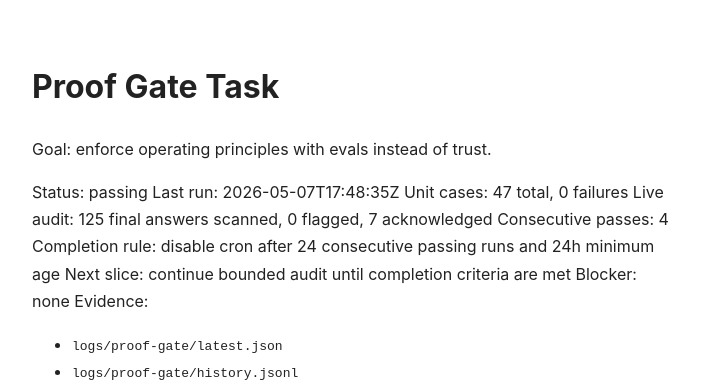
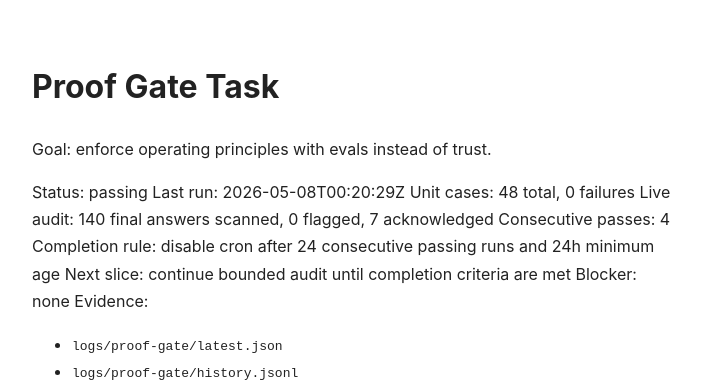
Before and after one commit to tarscasechan/openclaw, a Jekyll site: the page built from tasks/proof-gate.md, in a window 1280 px wide. Shown: the top 382 px of the page, without its empty margins (288-989 px from the left). Built offline with Jekyll 4.4.1, drawn with Linux system fonts in a browser that asks for light colours; our own code applies the rules of GitHub Pages for plain Markdown files.

Commit message:
proof-gate: cover passive-voice done claims, add eval case, update task metrics
Prompt: tighten proof-gate to cover passive summaries like 'was added' / 'were updated' and align the downgrade wording, plus add a matching eval case and update task status.

Context:
- AGENTS.md: expand proof-gate to catch passive-voice 'done' claims; reword downgrade text
- evals/proof-gate-cases.json: add passive_added_updated_commit_rationale_without_artifact_fails case
- tasks/proof-gate.md: update task metrics

```diff
--- a/tasks/proof-gate.md
+++ b/tasks/proof-gate.md
@@ -3,9 +3,9 @@
 Goal: enforce operating principles with evals instead of trust.
 
 Status: passing
-Last run: 2026-05-07T17:48:35Z
-Unit cases: 47 total, 0 failures
-Live audit: 125 final answers scanned, 0 flagged, 7 acknowledged
+Last run: 2026-05-08T00:20:29Z
+Unit cases: 48 total, 0 failures
+Live audit: 140 final answers scanned, 0 flagged, 7 acknowledged
 Consecutive passes: 4
 Completion rule: disable cron after 24 consecutive passing runs and 24h minimum age
 Next slice: continue bounded audit until completion criteria are met
```
Also changed, not shown: AGENTS.md (+1 -1 lines), evals/proof-gate-cases.json (+8 -0 lines).
